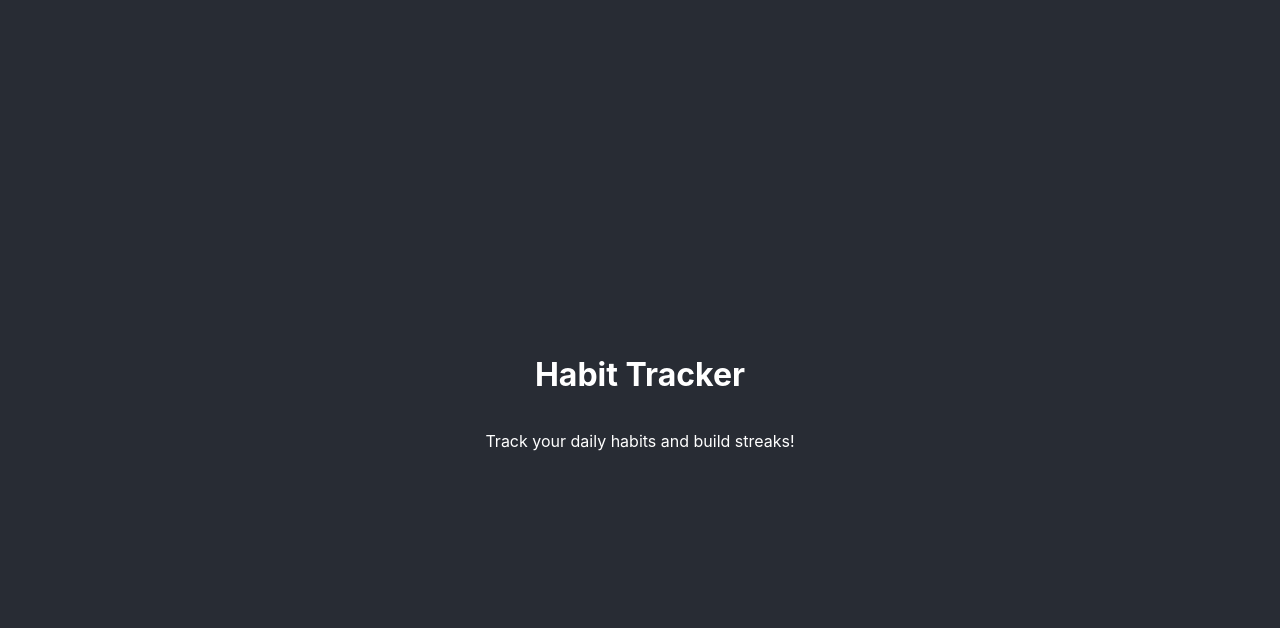
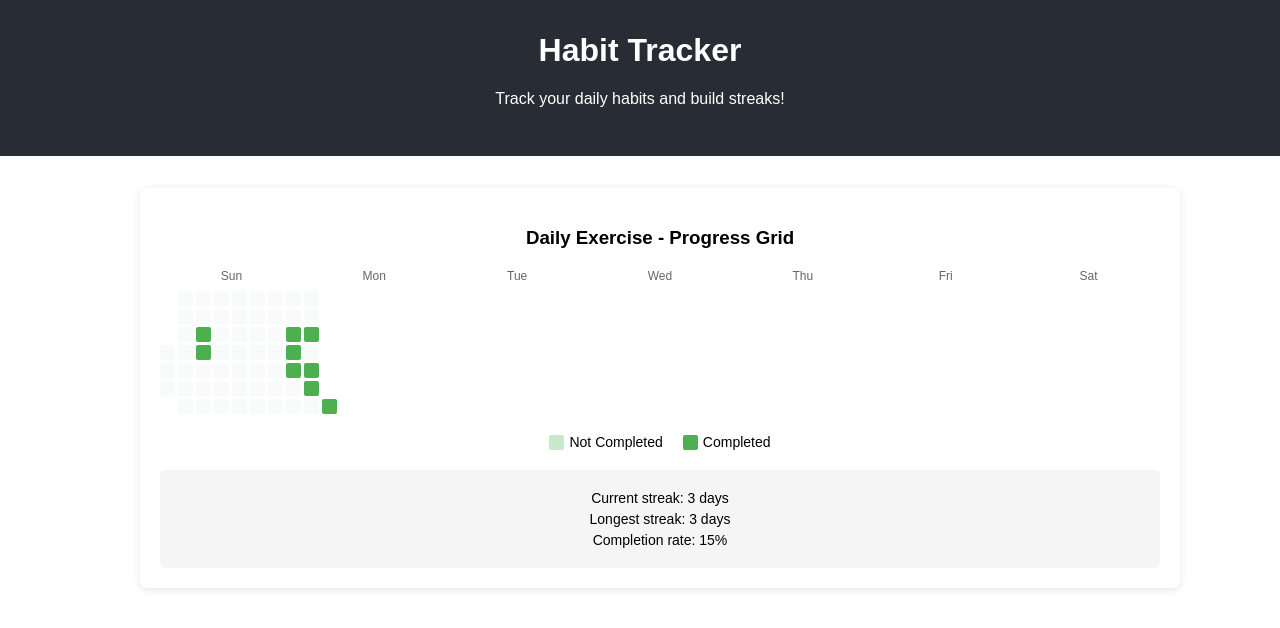
Before and after one commit to kensho-pilkey/habit-tracker, a React (Create React App) app: page / in a window 1280 px wide. Shown: the top 628 px of the page. Built offline with nearby package versions, Linux system fonts and the light colour scheme.

Commit message:
Add visualization for grid & dummy data

```diff
--- a/src/App.css
+++ b/src/App.css
@@ -1,13 +1,21 @@
 .App {
   text-align: center;
+  font-family: 'Arial', sans-serif;
 }
 
 .App-header {
   background-color: #282c34;
-  min-height: 100vh;
-  display: flex;
-  flex-direction: column;
-  align-items: center;
-  justify-content: center;
+  padding: 2rem;
   color: white;
+  margin-bottom: 2rem;
 }
+
+.App-main {
+  max-width: 1000px;
+  margin: 0 auto;
+  padding: 0 1rem 3rem;
+}
+
+h1 {
+  margin-top: 0;
+}
--- a/src/App.js
+++ b/src/App.js
@@ -1,13 +1,47 @@
-import React from 'react';
+import React, { useState } from 'react';
 import './App.css';
+import HabitGrid from './components/HabitGrid';
 
 function App() {
+  // Sample habit data for testing
+  const [testHabit] = useState({
+    id: 1,
+    name: "Daily Exercise",
+    description: "30 minutes of exercise each day",
+    color: "#4CAF50",
+    trackedDays: {
+      // Add some sample completed days (today and a few days ago)
+      "2025-03-01": true,  // Today
+      "2025-02-28": true,  // Yesterday
+      "2025-02-27": true,  // Day before yesterday
+      "2025-02-25": true,  // With a gap
+      "2025-02-20": true,
+      "2025-02-19": true,
+      "2025-02-18": true,
+      "2025-01-15": true,
+      "2025-01-14": true,
+    }
+  });
+
+  // Function to toggle a day's completion status
+  const handleToggleDay = (habitId, dateKey) => {
+    console.log(`Toggled: Habit #${habitId}, Date: ${dateKey}`);
+    // In a real app, this would update the habit state
+  };
+
   return (
     <div className="App">
       <header className="App-header">
         <h1>Habit Tracker</h1>
         <p>Track your daily habits and build streaks!</p>
       </header>
+
+      <main className="App-main">
+        <HabitGrid
+          habit={testHabit}
+          onToggleDay={handleToggleDay}
+        />
+      </main>
     </div>
   );
 }
--- a/src/components/HabitGrid.css
+++ b/src/components/HabitGrid.css
@@ -0,0 +1,114 @@
+.habit-grid-container {
+    width: 100%;
+    padding: 20px;
+    background-color: white;
+    border-radius: 8px;
+    box-shadow: 0 2px 10px rgba(0, 0, 0, 0.1);
+  }
+
+  .habit-grid-empty {
+    padding: 40px;
+    text-align: center;
+    background-color: #f9f9f9;
+    border-radius: 8px;
+    color: #666;
+    font-style: italic;
+  }
+
+  .habit-grid {
+    margin: 20px 0;
+    overflow-x: auto;
+  }
+
+  .day-labels {
+    display: grid;
+    grid-template-columns: repeat(7, 1fr);
+    margin-bottom: 8px;
+    font-size: 12px;
+    color: #666;
+  }
+
+  .day-labels div {
+    text-align: center;
+  }
+
+  .grid-weeks {
+    display: flex;
+    flex-direction: row;
+    gap: 3px;
+  }
+
+  .grid-week {
+    display: grid;
+    grid-template-rows: repeat(7, 1fr);
+    gap: 3px;
+  }
+
+  .grid-cell {
+    width: 15px;
+    height: 15px;
+    border-radius: 2px;
+    cursor: pointer;
+    transition: all 0.2s ease;
+  }
+
+  .grid-cell:hover {
+    transform: scale(1.2);
+    box-shadow: 0 0 5px rgba(0, 0, 0, 0.2);
+  }
+
+  .grid-cell.outside {
+    visibility: hidden;
+  }
+
+  .grid-cell.empty {
+    background-color: #ebedf0;
+  }
+
+  .grid-cell.completed {
+    background-color: #4CAF50;
+  }
+
+  .grid-legend {
+    display: flex;
+    justify-content: center;
+    gap: 20px;
+    margin-top: 20px;
+    font-size: 14px;
+  }
+
+  .legend-item {
+    display: flex;
+    align-items: center;
+    gap: 5px;
+  }
+
+  .legend-color {
+    width: 15px;
+    height: 15px;
+    border-radius: 2px;
+  }
+
+  .stats {
+    margin-top: 20px;
+    padding: 15px;
+    background-color: #f5f5f5;
+    border-radius: 5px;
+    font-size: 14px;
+  }
+
+  .stats p {
+    margin: 5px 0;
+  }
+
+  /* Mobile responsiveness */
+  @media (max-width: 768px) {
+    .habit-grid-container {
+      padding: 10px;
+    }
+
+    .grid-cell {
+      width: 12px;
+      height: 12px;
+    }
+  }
--- a/src/components/HabitGrid.js
+++ b/src/components/HabitGrid.js
@@ -1,2 +1,202 @@
 import React, { useState, useEffect } from 'react';
 import './HabitGrid.css';
+
+const HabitGrid = ({ habit, onToggleDay }) => {
+  // State to store all days for the grid
+  const [gridCells, setGridCells] = useState([]);
+
+  // Generate all days for the year (365/366 days)
+  useEffect(() => {
+    const generateYearGrid = () => {
+      const today = new Date();
+      const cells = [];
+
+      // Go back to start of year or at most 365 days back
+      const startDate = new Date(today.getFullYear(), 0, 1); // Jan 1st of current year
+
+      // Loop through each day from start date to today
+      for (let d = new Date(startDate); d <= today; d.setDate(d.getDate() + 1)) {
+        const dateKey = formatDateKey(d);
+        const dayOfWeek = d.getDay(); // 0 = Sunday, 1 = Monday, ...
+        const weekNumber = getWeekNumber(d);
+
+        cells.push({
+          date: new Date(d),
+          dateKey,
+          dayOfWeek,
+          weekNumber,
+          isCompleted: habit?.trackedDays?.[dateKey] || false
+        });
+      }
+
+      setGridCells(cells);
+    };
+
+    if (habit) {
+      generateYearGrid();
+    }
+  }, [habit]);
+
+  // Format date as YYYY-MM-DD
+  const formatDateKey = (date) => {
+    const year = date.getFullYear();
+    const month = String(date.getMonth() + 1).padStart(2, '0');
+    const day = String(date.getDate()).padStart(2, '0');
+    return `${year}-${month}-${day}`;
+  };
+
+  // Get week number (0-51) for positioning
+  const getWeekNumber = (date) => {
+    const firstDayOfYear = new Date(date.getFullYear(), 0, 1);
+    const pastDaysOfYear = (date - firstDayOfYear) / 86400000;
+    return Math.floor((pastDaysOfYear + firstDayOfYear.getDay() + 1) / 7);
+  };
+
+  // Handle click on a day cell
+  const handleCellClick = (dateKey) => {
+    if (onToggleDay) {
+      onToggleDay(habit.id, dateKey);
+    }
+  };
+
+  // Format date for the tooltip
+  const formatDateForTooltip = (date) => {
+    return date.toLocaleDateString('en-US', {
+      weekday: 'long',
+      year: 'numeric',
+      month: 'long',
+      day: 'numeric'
+    });
+  };
+
+  // Organize cells by week for the grid layout
+  const weeks = {};
+  gridCells.forEach(cell => {
+    if (!weeks[cell.weekNumber]) {
+      weeks[cell.weekNumber] = Array(7).fill(null);
+    }
+    weeks[cell.weekNumber][cell.dayOfWeek] = cell;
+  });
+
+  // Calculate statistics
+  const calculateCurrentStreak = () => {
+    if (!habit || !habit.trackedDays) return 0;
+
+    let streak = 0;
+    const today = new Date();
+
+    for (let i = 0; i <= 365; i++) {
+      const date = new Date(today);
+      date.setDate(date.getDate() - i);
+      const dateKey = formatDateKey(date);
+
+      if (habit.trackedDays[dateKey]) {
+        streak++;
+      } else {
+        break;
+      }
+    }
+
+    return streak;
+  };
+
+  const calculateLongestStreak = () => {
+    if (!habit || !habit.trackedDays) return 0;
+
+    let longestStreak = 0;
+    let currentStreak = 0;
+
+    // Sort all tracked days
+    const trackedDays = Object.keys(habit.trackedDays).sort();
+
+    for (let i = 0; i < trackedDays.length; i++) {
+      if (i === 0) {
+        currentStreak = 1;
+      } else {
+        // Check if the previous day is consecutive
+        const prevDate = new Date(trackedDays[i-1]);
+        const currentDate = new Date(trackedDays[i]);
+        prevDate.setDate(prevDate.getDate() + 1);
+
+        if (prevDate.toDateString() === currentDate.toDateString()) {
+          currentStreak++;
+        } else {
+          currentStreak = 1;
+        }
+      }
+
+      if (currentStreak > longestStreak) {
+        longestStreak = currentStreak;
+      }
+    }
+
+    return longestStreak;
+  };
+
+  const calculateCompletionRate = () => {
+    if (!habit || !habit.trackedDays || gridCells.length === 0) return 0;
+
+    const completedDays = Object.keys(habit.trackedDays).length;
+    return Math.round((completedDays / gridCells.length) * 100);
+  };
+
+  if (!habit) {
+    return <div className="habit-grid-empty">Select a habit to view its grid</div>;
+  }
+
+  return (
+    <div className="habit-grid-container">
+      <h3>{habit.name} - Progress Grid</h3>
+
+      <div className="habit-grid">
+        <div className="day-labels">
+          <div>Sun</div>
+          <div>Mon</div>
+          <div>Tue</div>
+          <div>Wed</div>
+          <div>Thu</div>
+          <div>Fri</div>
+          <div>Sat</div>
+        </div>
+
+        <div className="grid-weeks">
+          {Object.keys(weeks).map(weekNum => (
+            <div key={weekNum} className="grid-week">
+              {weeks[weekNum].map((cell, dayIndex) => (
+                <div
+                  key={dayIndex}
+                  className={`grid-cell ${cell ? (cell.isCompleted ? 'completed' : 'empty') : 'outside'}`}
+                  style={{
+                    backgroundColor: cell && cell.isCompleted ? habit.color : '#ebedf0',
+                    opacity: cell && cell.isCompleted ? 1 : 0.3
+                  }}
+                  onClick={() => cell && handleCellClick(cell.dateKey)}
+                  title={cell ? `${formatDateForTooltip(cell.date)}: ${cell.isCompleted ? 'Completed' : 'Not completed'}` : ''}
+                ></div>
+              ))}
+            </div>
+          ))}
+        </div>
+      </div>
+
+      <div className="grid-legend">
+        <div className="legend-item">
+          <div className="legend-color" style={{ backgroundColor: habit.color, opacity: 0.3 }}></div>
+          <span>Not Completed</span>
+        </div>
+        <div className="legend-item">
+          <div className="legend-color" style={{ backgroundColor: habit.color }}></div>
+          <span>Completed</span>
+        </div>
+      </div>
+
+      <div className="stats">
+        <p>Current streak: {calculateCurrentStreak()} days</p>
+        <p>Longest streak: {calculateLongestStreak()} days</p>
+        <p>Completion rate: {calculateCompletionRate()}%</p>
+      </div>
+    </div>
+  );
+};
+
+export default HabitGrid;
```
